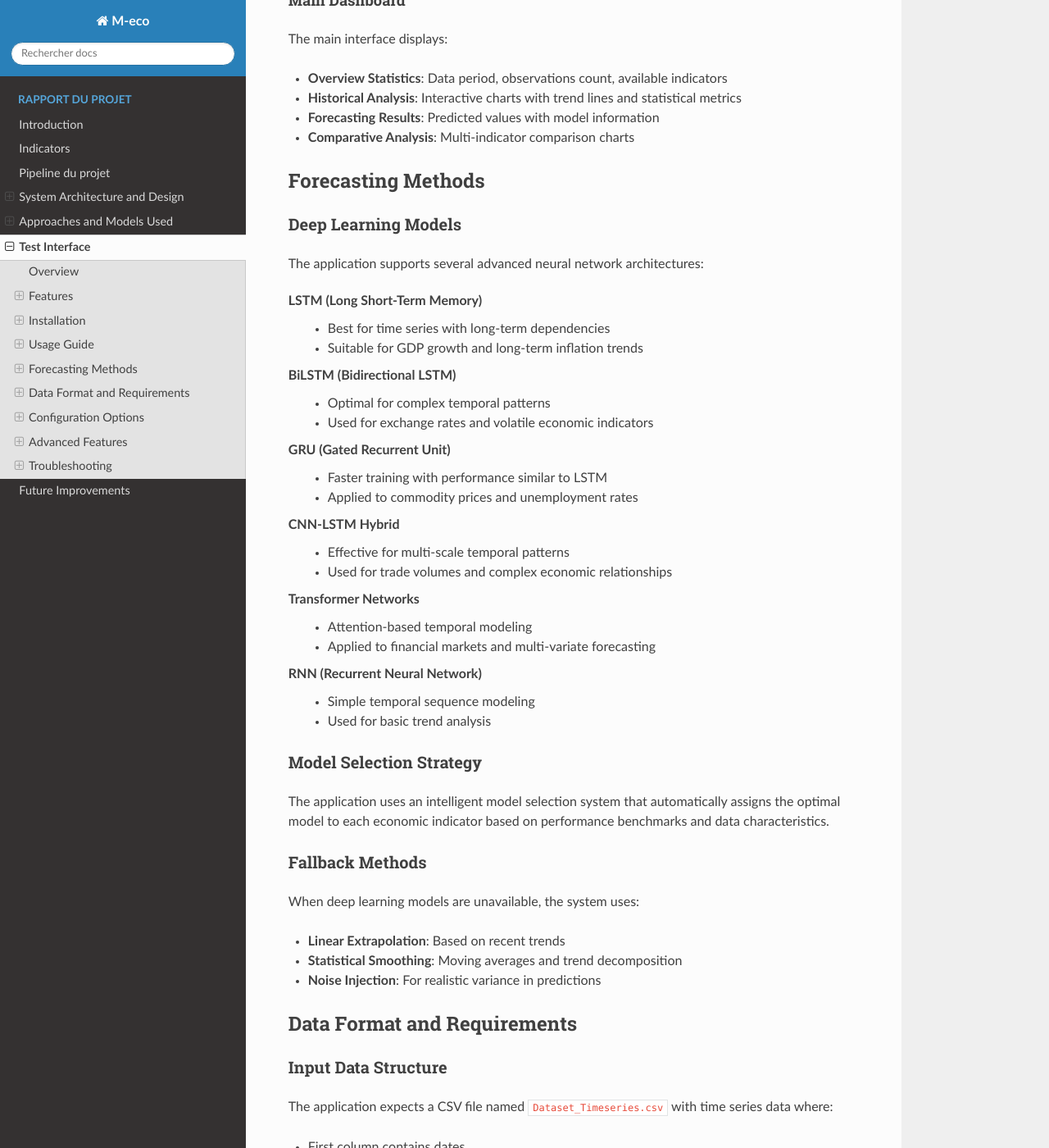
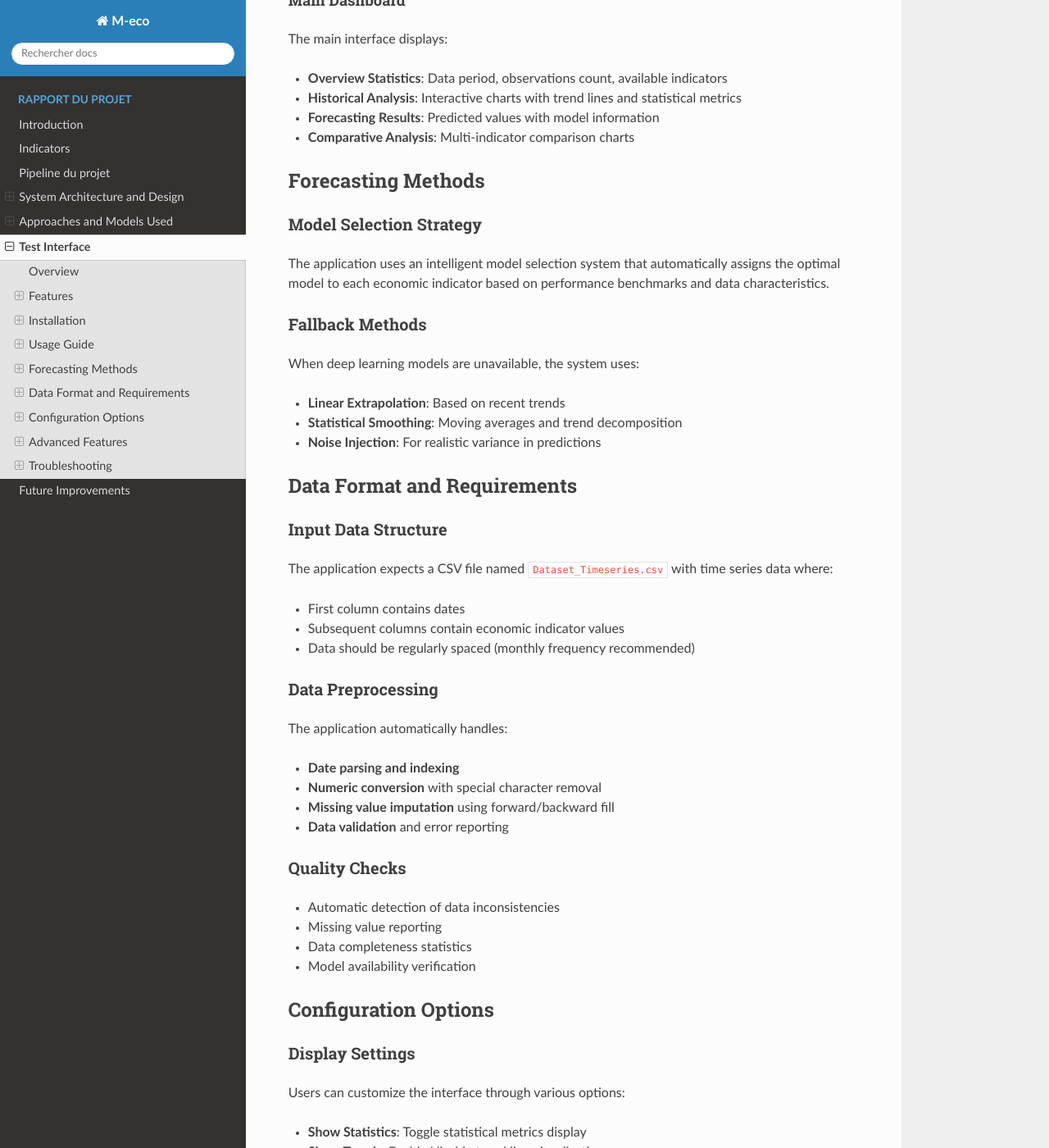
Before and after one commit to med-reda-nk/M_eco, a Sphinx documentation site: the page built from Documentation/interface.rst, in a window 1280 px wide and 1400 px high, scrolled down 2601 px. Shown: the whole window at 82% size. Built offline with Sphinx 7.4.7 and the Read the Docs theme 3.1.0, drawn with Linux system fonts in a browser that asks for light colours.

Commit message:
Update interface.rst

```diff
--- a/Documentation/interface.rst
+++ b/Documentation/interface.rst
@@ -129,35 +129,6 @@ The main interface displays:
 Forecasting Methods
 ===================
 
-Deep Learning Models
---------------------
-
-The application supports several advanced neural network architectures:
-
-**LSTM (Long Short-Term Memory)**
-  * Best for time series with long-term dependencies
-  * Suitable for GDP growth and long-term inflation trends
-
-**BiLSTM (Bidirectional LSTM)**
-  * Optimal for complex temporal patterns
-  * Used for exchange rates and volatile economic indicators
-
-**GRU (Gated Recurrent Unit)**
-  * Faster training with performance similar to LSTM
-  * Applied to commodity prices and unemployment rates
-
-**CNN-LSTM Hybrid**
-  * Effective for multi-scale temporal patterns
-  * Used for trade volumes and complex economic relationships
-
-**Transformer Networks**
-  * Attention-based temporal modeling
-  * Applied to financial markets and multi-variate forecasting
-
-**RNN (Recurrent Neural Network)**
-  * Simple temporal sequence modeling
-  * Used for basic trend analysis
-
 Model Selection Strategy
 ------------------------
 
```
